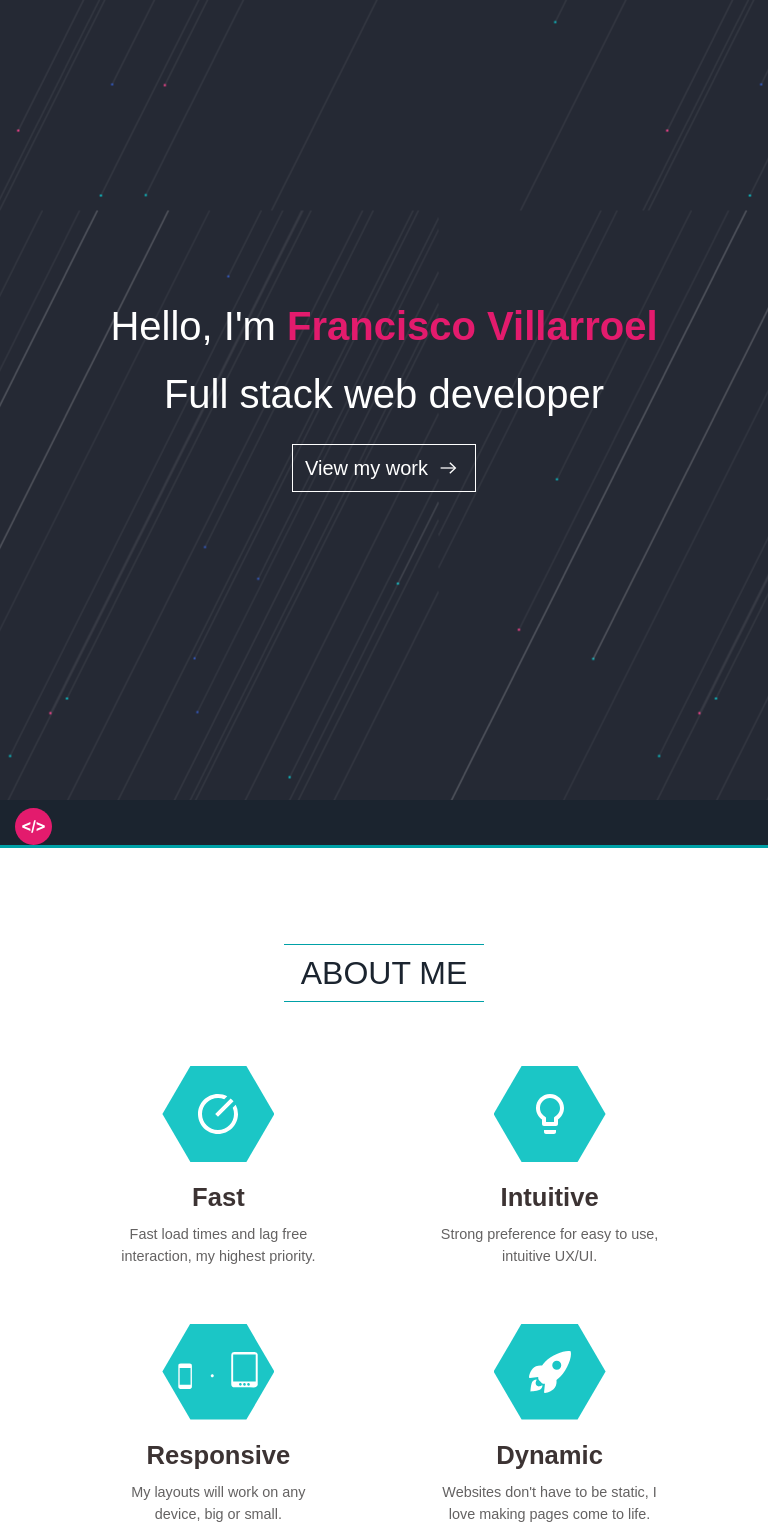
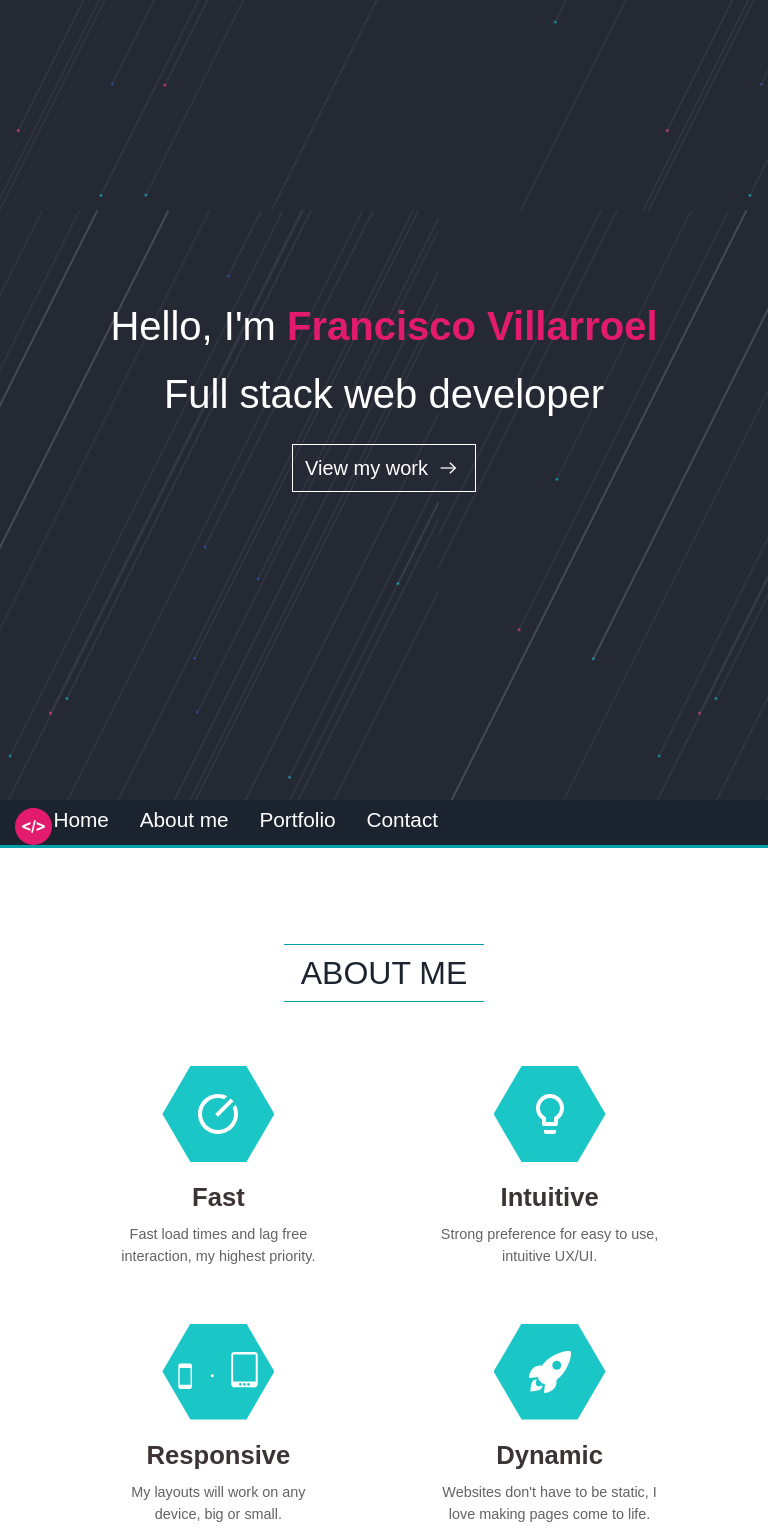
Before and after one commit to franjavi8776/portfolio, a React (Vite) app: page / in a window 768 px wide. Shown: the top 1540 px of the page. Built offline with nearby package versions, Linux system fonts and the light colour scheme.

Commit message:
mejorando mobile

```diff
--- a/src/components/Navbar/Navbar.jsx
+++ b/src/components/Navbar/Navbar.jsx
@@ -1,12 +1,19 @@
+import { useState } from "react";
 import { Link } from "react-router-dom";
 import style from "./navbar.module.css";
 import { RxHamburgerMenu } from "react-icons/rx";
 import { AiOutlineClose } from "react-icons/ai";
 
 const Navbar = () => {
+  const [mobileMenuOpen, setMobileMenuOpen] = useState(false);
+
   window.addEventListener("scroll", () => {
     const $nav = document.querySelector(`.${style.nav}`);
-    $nav.classList.toggle(`${style.fixed}`, window.scrollY > innerHeight);
+    if ($nav) {
+      window.addEventListener("scroll", () => {
+        $nav.classList.toggle(`${style.fixed}`, window.scrollY > innerHeight);
+      });
+    }
   });
 
   const scrollTo = (id) => {
@@ -19,12 +26,13 @@ const Navbar = () => {
   return (
     <div className={style.containerNav}>
       <nav id="nav" className={style.nav}>
-        <ul className={style.ulNav}>
+        <ul className={`${style.ulNav} ${mobileMenuOpen ? style.isOpen : ""}`}>
           <Link
             to="/"
             className={style.link}
             onClick={() => {
               scrollTo("home");
+              setMobileMenuOpen(false);
             }}
           >
             Home
@@ -34,6 +42,7 @@ const Navbar = () => {
             className={style.link}
             onClick={() => {
               scrollTo("about");
+              setMobileMenuOpen(false);
             }}
           >
             About me
@@ -43,6 +52,7 @@ const Navbar = () => {
             className={style.link}
             onClick={() => {
               scrollTo("portfolio");
+              setMobileMenuOpen(false);
             }}
           >
             Portfolio
@@ -52,6 +62,7 @@ const Navbar = () => {
             className={style.link}
             onClick={() => {
               scrollTo("contact");
+              setMobileMenuOpen(false);
             }}
           >
             Contact
@@ -60,9 +71,15 @@ const Navbar = () => {
         <div className={style.logo}>
           <img className={style.logo} src="coding.svg" alt="logo" />
         </div>
-        <button className="md:hidden">
-          <RxHamburgerMenu />
-          <AiOutlineClose />
+        <button
+          className="md:hidden pr-3 absolute top-3 right-2"
+          onClick={() => setMobileMenuOpen(!mobileMenuOpen)}
+        >
+          {mobileMenuOpen ? (
+            <AiOutlineClose className="w-8 h-8 font-bold text-pink-600" />
+          ) : (
+            <RxHamburgerMenu className="w-8 h-8 font-bold text-pink-600 " />
+          )}
         </button>
       </nav>
     </div>
--- a/src/components/Navbar/navbar.module.css
+++ b/src/components/Navbar/navbar.module.css
@@ -11,13 +11,25 @@
 }
 
 .ulNav {
-  width: 64%;
-  height: inherit;
+  position: absolute;
+  top: 6vh;
+  width: 100%;
+  height: 94vh;
   display: flex;
-  flex-direction: row;
-  justify-content: center;
+  flex-direction: column;
+  justify-content: space-around;
   align-items: center;
+  font-size: 1.5rem;
+  font-weight: bold;
+  background-color: #1b242f99;
+  transition: top 1s ease;
+  opacity: 0;
 }
+
+.ulNav.isOpen {
+  opacity: 1;
+}
+
 .link {
   color: white;
   margin: 0 2vw;
@@ -43,42 +55,8 @@ nav.fixed {
   top: 0;
   left: 0;
 }
-.btnOpen {
-  height: 6vh;
-  position: absolute;
-  right: 0;
-  z-index: 999;
-  display: flex;
-  justify-content: center;
-  align-items: center;
-}
 
-@media screen and (min-width: 768px) {
-  .btnOpen {
-    display: none;
-  }
-}
 @media screen and (max-width: 768px) {
-  .ulNav {
-    position: relative;
-    top: 6vh;
-    left: -100%;
-    width: 100%;
-    min-height: 94vh;
-    font-size: 1.2rem;
-    height: inherit;
-    display: flex;
-    flex-direction: column;
-    justify-content: space-around;
-    align-items: center;
-    background-color: #1b242f;
-    color: white;
-    transition: all 0.5s ease;
-  }
-
-  .ulNav.is-active {
-    left: 0;
-  }
   .logo {
     position: absolute;
     top: 4px;
@@ -91,3 +69,18 @@ nav.fixed {
     height: 2rem;
   }
 }
+@media screen and (min-width: 768px) {
+  .ulNav {
+    position: relative;
+    width: 64%;
+    top: 0;
+    font-weight: normal;
+    font-size: 1.3rem;
+    height: 5vh;
+    display: flex;
+    flex-direction: row;
+    justify-content: center;
+    align-items: center;
+    opacity: 1;
+  }
+}
```
